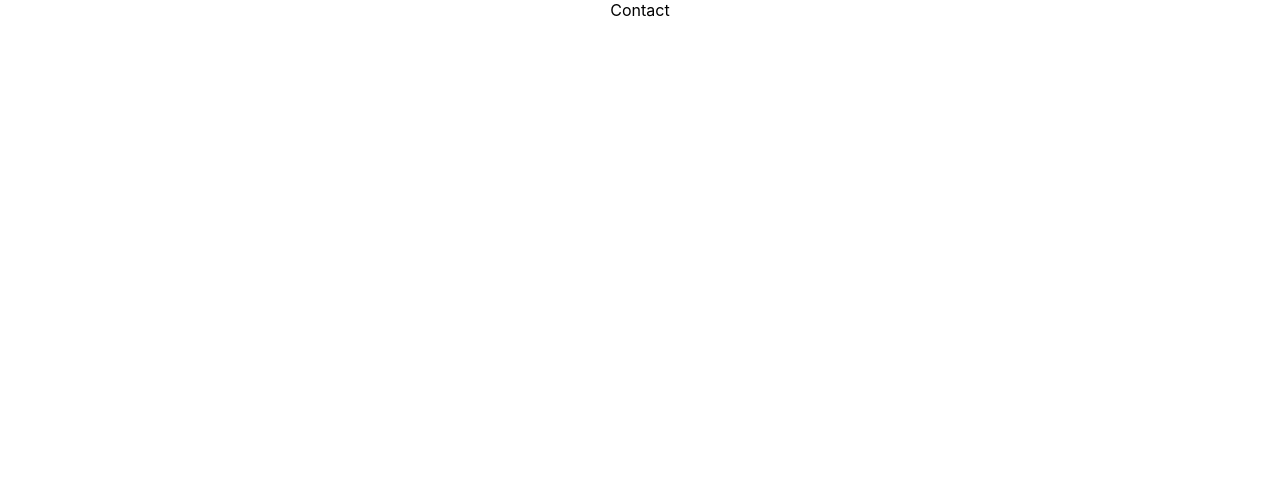
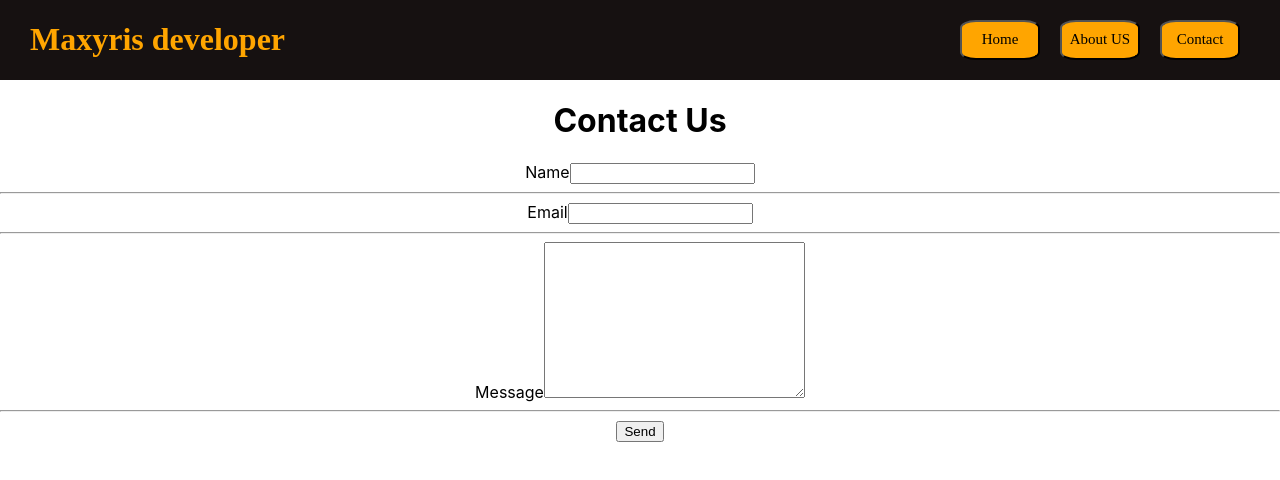
Before and after one commit to Maxyris/Mi-portafolio, a React (Create React App) app: page /Contact in a window 1280 px wide. Shown: the top 480 px of the page. Built offline with nearby package versions, Linux system fonts and the light colour scheme.

Commit message:
Se agregó envio de email para contactarme por medio del boton contactar del header

```diff
--- a/package.json
+++ b/package.json
@@ -3,9 +3,11 @@
   "version": "0.1.0",
   "private": true,
   "dependencies": {
+    "@emailjs/browser": "^3.7.0",
     "@testing-library/jest-dom": "^5.16.5",
     "@testing-library/react": "^13.4.0",
     "@testing-library/user-event": "^13.5.0",
+    "axios": "^1.1.2",
     "react": "^18.2.0",
     "react-dom": "^18.2.0",
     "react-icons": "^4.4.0",
--- a/src/App.js
+++ b/src/App.js
@@ -7,6 +7,7 @@ import{
   Route
 } from "react-router-dom";
 import { Contact } from './Components/Page/Contact/Contact';
+
 
 
 function App() {
--- a/src/Components/Layout/ContainerWhoIAm/ContainerWhoIAm.css
+++ b/src/Components/Layout/ContainerWhoIAm/ContainerWhoIAm.css
@@ -13,12 +13,6 @@
     font-size: 40px;
     text-align: justify;
 }
-/* .classNameImage{
-    width: 450px;
-    height: 550px;
-    border: 2px solid orange;
-    border-radius: 10px;
-} */
 
 
 
@@ -27,7 +21,8 @@
     position: relative;
     width: 450px;
     height: 550px;
-    background:rgba(0, 0, 0, 0.5);
+    /* background:rgba(0, 0, 0, 0.5); */
+    background: black;
     display: flex;
     justify-content: center;
     align-items: center;
--- a/src/Components/Layout/ContainerWhoIAm/ContainerWhoIAm.jsx
+++ b/src/Components/Layout/ContainerWhoIAm/ContainerWhoIAm.jsx
@@ -8,11 +8,9 @@ export const ContainerWhoIAm = () => {
   return (
     <div className='containerWhoiAm'>
       <div className="containerTextWhoIam">
-        <Text text="Soy Bryan Steven Osorio Zuleta, desarrollador software enfocado en las bases de datos
-        y el front-end, excelente para trabajo en equipo y bajo estres, abierto a aprender
-        cada día más. Me gustaría ser parte de tu grupo de programadores para aportar y nutrir
-        mis conocimientos." TextMainClassName="textClassName"/>
-
+        <Text text="Mi nombre es Bryan Steven Osorio Zuleta, tengo 19 años, soy desarrollador software enfocado en las bases de datos
+        y el front-end, abierto a aprender cada día más. Me gustaría ser parte de tu equipo
+        de programadores para aportar y nutrir mis conocimientos." TextMainClassName="textClassName"/>
       </div>
       <div className="containerImage">
       </div>
--- /dev/null
+++ b/src/Components/Layout/EmailContact/EmailContact.jsx
@@ -0,0 +1,32 @@
+import React from 'react'
+import emailjs from '@emailjs/browser'
+
+
+export const EmailContact = () => {
+    const sendEmail = (event) =>{
+        event.preventDefault();
+
+        emailjs.sendForm('service_iod3xtx','template_bmuz3wb',event.target,'xOUHxrfFEbKR8NES8')
+        .then(response => console.log(response))
+        .catch(error => console.log(error))
+    }
+    return (
+        <div className='div-form'>
+          <h1 className='title-form'>Contact Us</h1>
+          <form className='form-mail' onSubmit={sendEmail}>
+            <label>Name</label>
+            <input type="text" name='user_name' />
+            <hr />
+
+            <label>Email</label>
+            <input type="email" name='user_email' />
+            <hr />
+
+            <label>Message</label>
+            <textarea name="user_message" id="" cols="30" rows="10"></textarea>
+            <hr />
+            <button>Send</button>
+          </form>
+        </div>
+      )
+}
--- a/src/Components/Page/Contact/Contact.jsx
+++ b/src/Components/Page/Contact/Contact.jsx
@@ -1,7 +1,13 @@
 import React from 'react'
+import { EmailContact } from '../../Layout/EmailContact/EmailContact'
+import { Header } from '../../Layout/Header/Header'
+
 
 export const Contact = () => {
   return (
-    <div>Contact</div>
+    <div>
+      <Header/>
+      <EmailContact/>
+    </div>
   )
 }
```
Also changed, not shown: src/Components/Layout/WorkExperience/WorkExperience.jsx (added, +9 -0 lines), 1 other file (tests, documents, lock files or other folders).
